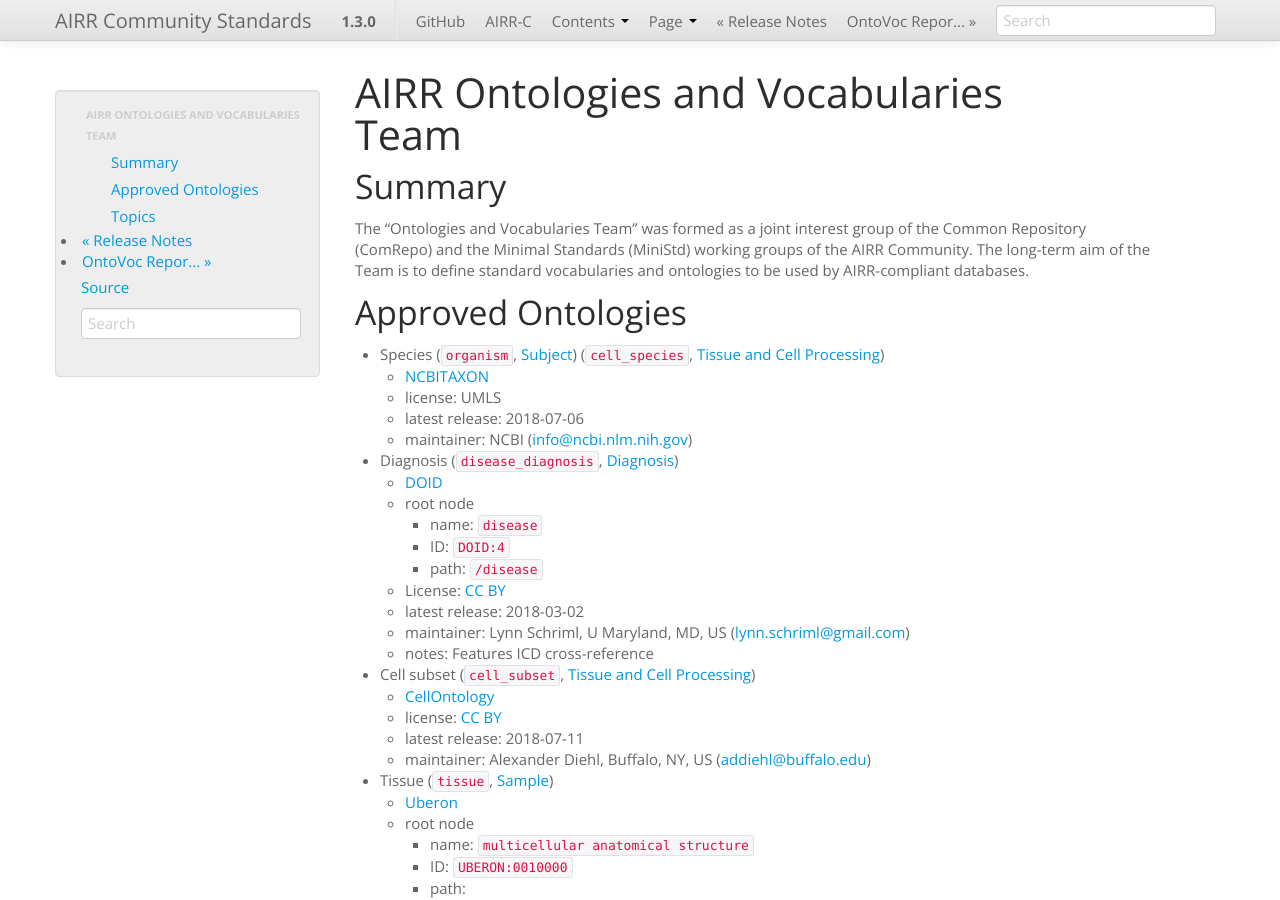
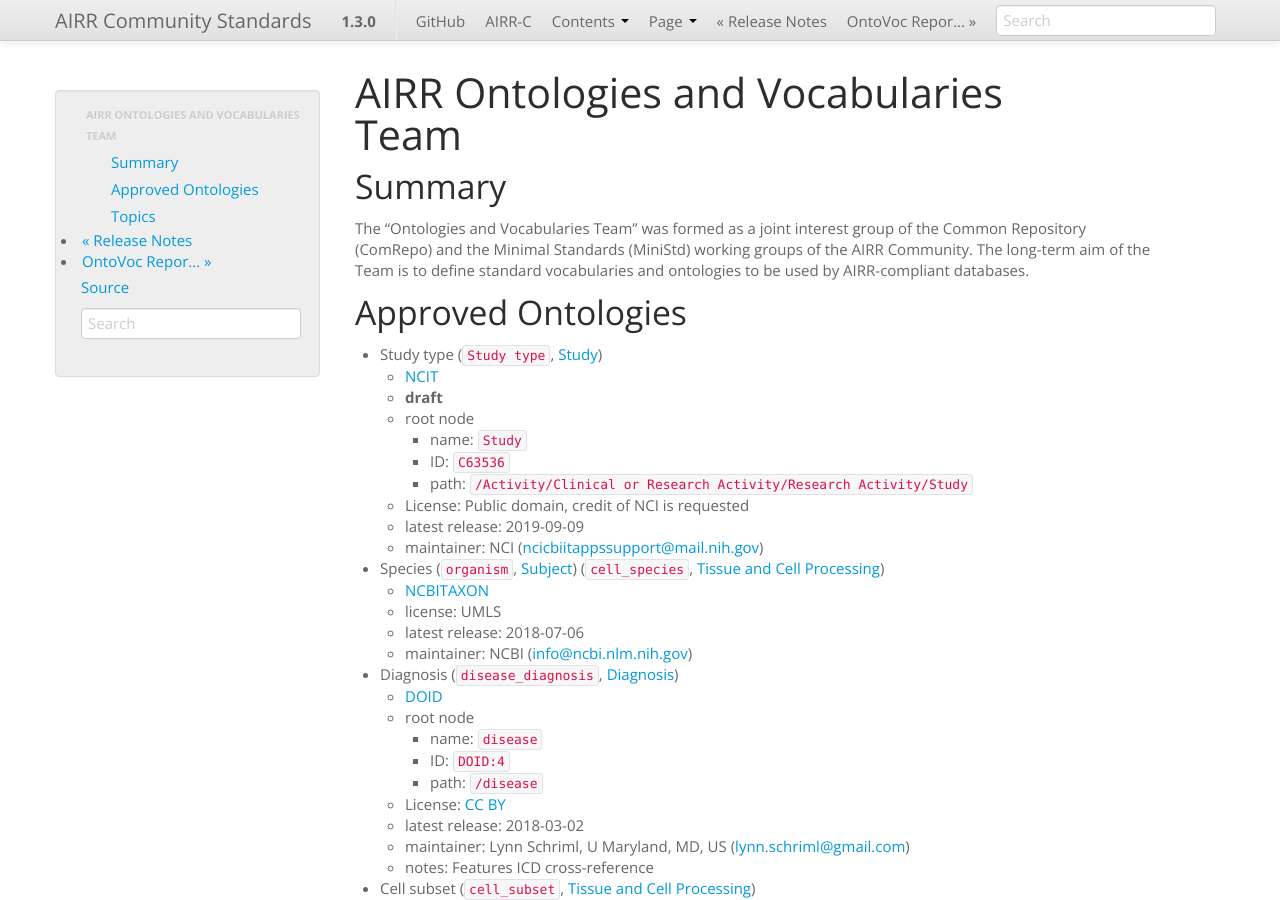
Before and after one commit to airr-community/airr-standards, a Sphinx documentation site: the page built from docs/ontovoc/introduction_ontovoc.rst, in a window 1280 px wide and 900 px high. Built offline with Sphinx 7.4.7, drawn with Linux system fonts in a browser that asks for light colours; pages that are not in the unit, such as notebooks, are missing from menus.

Commit message:
Add NCIT ontology for study_type

```diff
--- a/docs/ontovoc/introduction_ontovoc.rst
+++ b/docs/ontovoc/introduction_ontovoc.rst
@@ -15,6 +15,21 @@ by AIRR-compliant databases.
 
 Approved Ontologies
 ===================
+
+-  Study type (``Study type``, :ref:`Study <StudyFields>`)
+
+   -  NCIT_
+   -  **draft**
+   -  root node
+
+      -  name: ``Study``
+      -  ID: ``C63536``
+      -  path: ``/Activity/Clinical or Research Activity/Research Activity/Study``
+
+   -  License: Public domain, credit of NCI is requested
+   -  latest release: 2019-09-09
+   -  maintainer: NCI (ncicbiitappssupport@mail.nih.gov)
+
 
 -  Species (``organism``, :ref:`Subject <SubjectFields>`) (``cell_species``, :ref:`Tissue and Cell Processing <CellProcessingFields>`)
 
@@ -74,7 +89,8 @@ Topics
 
 .. _CC0: https://creativecommons.org/publicdomain/zero/1.0/
 .. _`CC BY`: https://creativecommons.org/licenses/by/4.0/
-.. _NCBITAXON: https://bioportal.bioontology.org/ontologies/NCBITAXON
-.. _DOID: https://bioportal.bioontology.org/ontologies/DOID
-.. _CellOntology: https://bioportal.bioontology.org/ontologies/CL
-.. _Uberon: https://bioportal.bioontology.org/ontologies/UBERON
+.. _NCBITAXON: https://www.ebi.ac.uk/ols/ontologies/NCBITAXON
+.. _DOID: https://www.ebi.ac.uk/ols/ontologies/DOID
+.. _CellOntology: https://www.ebi.ac.uk/ols/ontologies/CL
+.. _Uberon: https://www.ebi.ac.uk/ols/ontologies/UBERON
+.. _NCIT: https://www.ebi.ac.uk/ols/ontologies/ncit
```
